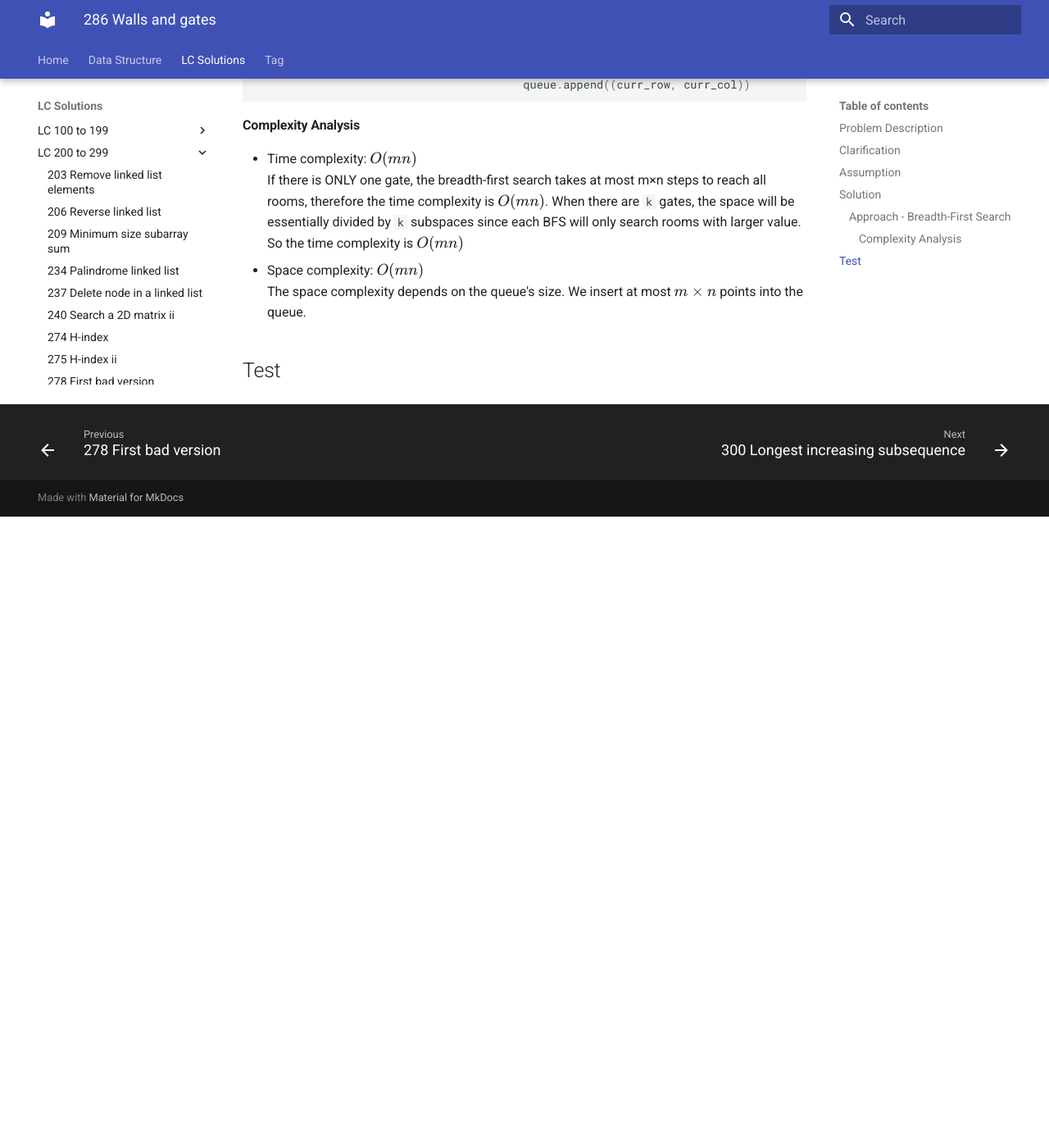
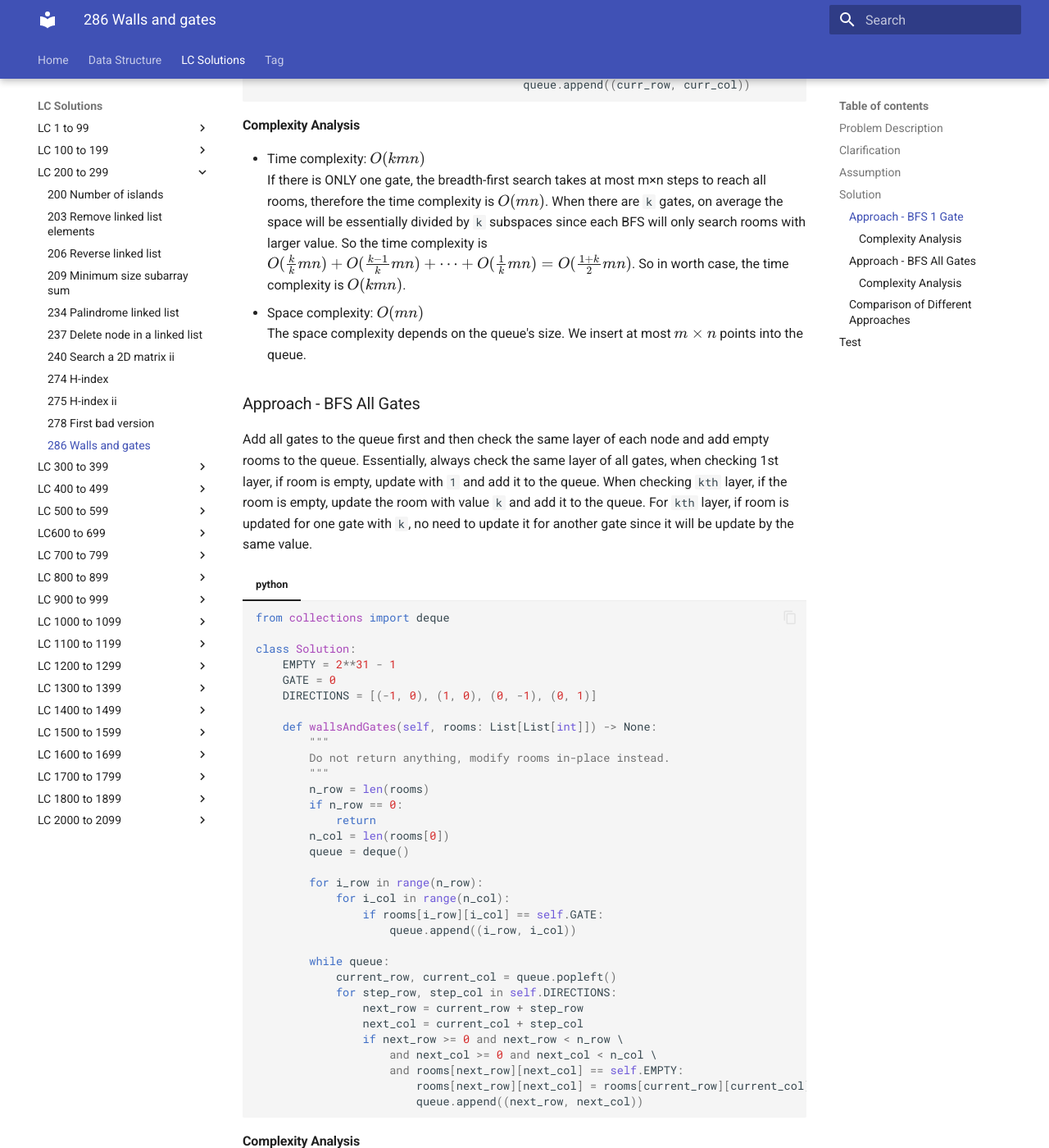
Before and after one commit to RogerLuo-Code/coding-practice, an MkDocs documentation site: the page built from docs/lc-solutions/lc0200-0299/lc0286-walls-and-gates.md, in a window 1280 px wide and 1400 px high, scrolled down 1587 px. Shown: the whole window at 82% size. Built offline with MkDocs 1.6.1 and Material for MkDocs 9.7.7, drawn with Linux system fonts in a browser that asks for light colours; before the commit the page ends 2217 px from its top, so only the background shows below that; some of the changed text lies outside the part shown.

Commit message:
Add solutions to LC 200 and 286

````diff
--- a/docs/lc-solutions/lc0200-0299/lc0286-walls-and-gates.md
+++ b/docs/lc-solutions/lc0200-0299/lc0286-walls-and-gates.md
@@ -20,7 +20,7 @@ Fill each empty room with the distance to _its nearest gate_. If it is impossib
 - If the room can be reached, steps to the gate < `Inf`
 
 ## Solution
-### Approach - Breadth-First Search
+### Approach - BFS 1 Gate
 Find gate one at a time and use breadth-first search to search all rooms the gate can reach and update room value if is smaller.
 
 Note that no need to store visited rooms since room value reflects whether it is visited. Another trick is to update the room value based on last room and no need to stop step value.
@@ -58,9 +58,62 @@ Note that no need to store visited rooms since room value reflects whether it is
     ```
 
 #### Complexity Analysis
-* Time complexity: $O(mn)$
-	If there is ONLY one gate, the breadth-first search takes at most m×n steps to reach all rooms, therefore the time complexity is $O(mn)$. When there are `k` gates, the space will be essentially divided by `k` subspaces since each BFS will only search rooms with larger value. So the time complexity is $O(mn)$
+* Time complexity: $O(kmn)$
+	If there is ONLY one gate, the breadth-first search takes at most m×n steps to reach all rooms, therefore the time complexity is $O(mn)$. When there are `k` gates, on average the space will be essentially divided by `k` subspaces since each BFS will only search rooms with larger value. So the time complexity is $O(\frac{k}{k}mn) + O(\frac{k-1}{k}mn) + \cdots + O(\frac{1}{k}mn) = O(\frac{1+k}{2} mn)$. So in worth case, the time complexity is $O(kmn)$.
 * Space complexity: $O(mn)$
 	The space complexity depends on the queue's size. We insert at most $m \times n$ points into the queue.
 
+### Approach - BFS All Gates
+Add all gates to the queue first and then check the same layer of each node and add empty rooms to the queue. Essentially, always check the same layer of all gates, when checking 1st layer, if room is empty, update with `1` and add it to the queue. When checking `kth` layer, if the room is empty, update the room with value `k` and add it to the queue. For `kth` layer, if room is updated for one gate with `k`, no need to update it for another gate since it will be update by the same value.
+
+=== "python"
+    ```python
+    from collections import deque
+
+    class Solution:
+        EMPTY = 2**31 - 1
+        GATE = 0
+        DIRECTIONS = [(-1, 0), (1, 0), (0, -1), (0, 1)]
+
+        def wallsAndGates(self, rooms: List[List[int]]) -> None:
+            """
+            Do not return anything, modify rooms in-place instead.
+            """
+            n_row = len(rooms)
+            if n_row == 0:
+                return
+            n_col = len(rooms[0])
+            queue = deque()
+
+            for i_row in range(n_row):
+                for i_col in range(n_col):
+                    if rooms[i_row][i_col] == self.GATE:
+                        queue.append((i_row, i_col))
+
+            while queue:
+                current_row, current_col = queue.popleft()
+                for step_row, step_col in self.DIRECTIONS:
+                    next_row = current_row + step_row
+                    next_col = current_col + step_col
+                    if next_row >= 0 and next_row < n_row \
+                        and next_col >= 0 and next_col < n_col \
+                        and rooms[next_row][next_col] == self.EMPTY:
+                            rooms[next_row][next_col] = rooms[current_row][current_col] + 1
+                            queue.append((next_row, next_col))
+    ```
+
+#### Complexity Analysis
+* Time complexity: $O(mn)$
+	Since it is only check non-empty rooms once, so in worth case, the time complexity is $O(mn)$.
+* Space complexity: $O(mn)$
+	The space complexity depends on the queue's size. We insert at most $m \times n$ points into the queue.
+
+### Comparison of Different Approaches
+The table below summarize the time complexity and space complexity of different approaches:
+
+Approach 	 | Time Complexity 	| Space Complexity
+------------ | --------------- 	| ----------------
+Approach - BFS 1 gate |  $O(kmn)$ 	   	   	| $O(mn)$ |
+Approach - BFS all gates |  $O(mn)$      	| $O(mn)$  |
+
 ## Test
--- a/mkdocs.yml
+++ b/mkdocs.yml
@@ -98,6 +98,7 @@ nav:
       - 167 Two sum ii - input array is sorted: lc-solutions/lc0100-0199/lc0167-two-sum-ii-input-array-is-sorted.md
       - 189 Rotate array: lc-solutions/lc0100-0199/lc0189-rotate-array.md
     - LC 200 to 299:
+      - 200 Number of islands: lc-solutions/lc0200-0299/lc0200-number-of-islands.md
       - 203 Remove linked list elements: lc-solutions/lc0200-0299/lc0203-remove-linked-list-elements.md
       - 206 Reverse linked list: lc-solutions/lc0200-0299/lc0206-reverse-linked-list.md
       - 209 Minimum size subarray sum: lc-solutions/lc0200-0299/lc0209-minimum-size-subarray-sum.md
@@ -162,7 +163,7 @@ nav:
       - 1533 Find the index of the large integer: lc-solutions/lc1500-1599/lc1533-find-the-index-of-the-large-integer.md
       - 1539 Kth missing positive number: lc-solutions/lc1500-1599/lc1539-kth-missing-positive-number.md
     - LC 1600 to 1699:
-      - 1631 Path with minimum effort: lc-solutions/lc1600-1699/1631-path-with-minimum-effort.md
+      - 1631 Path with minimum effort: lc-solutions/lc1600-1699/lc1631-path-with-minimum-effort.md
     - LC 1700 to 1799:
       - 1721 Swapping nodes in a linked list: lc-solutions/lc1700-1799/lc1721-swapping-nodes-in-a-linked-list.md
     - LC 1800 to 1899:
````
Also changed, not shown: docs/lc-solutions/lc0200-0299/lc0200-number-of-islands.md (added, +112 -0 lines).
